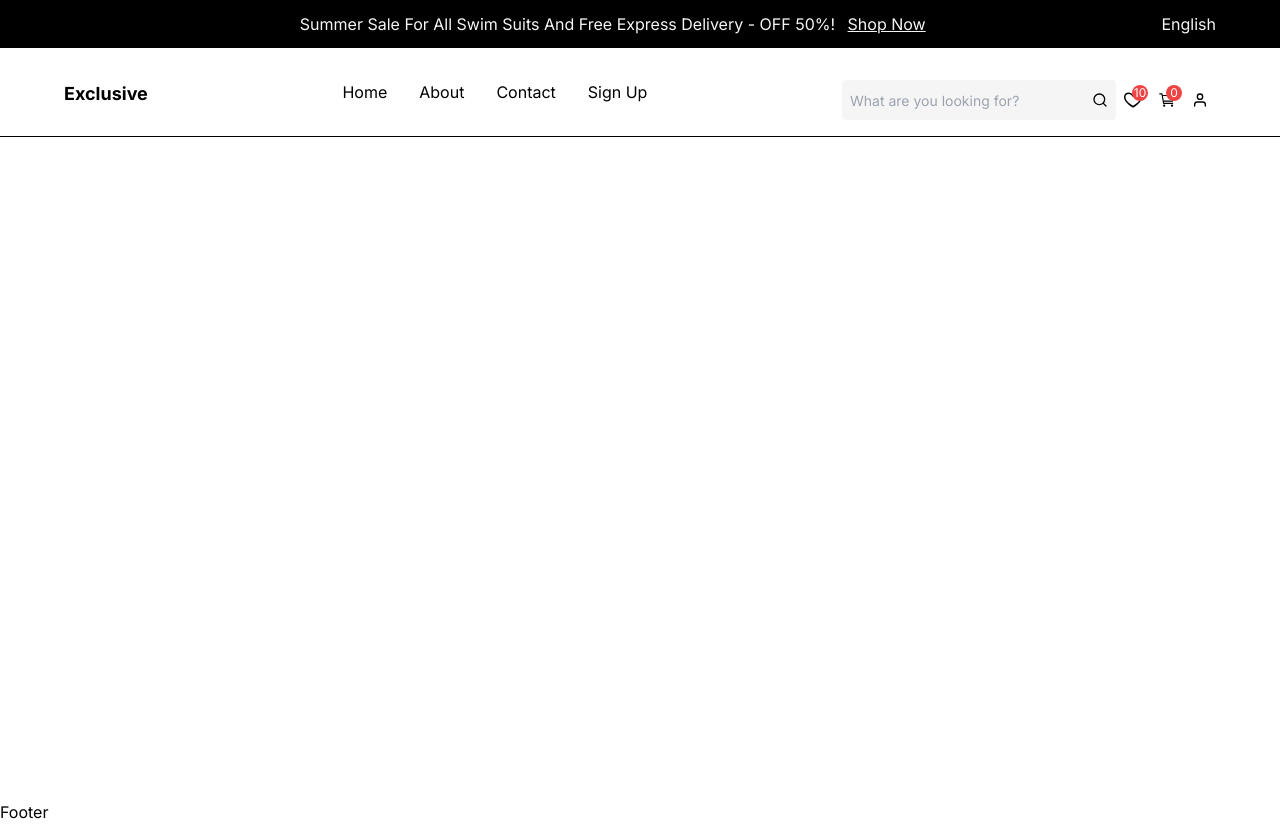
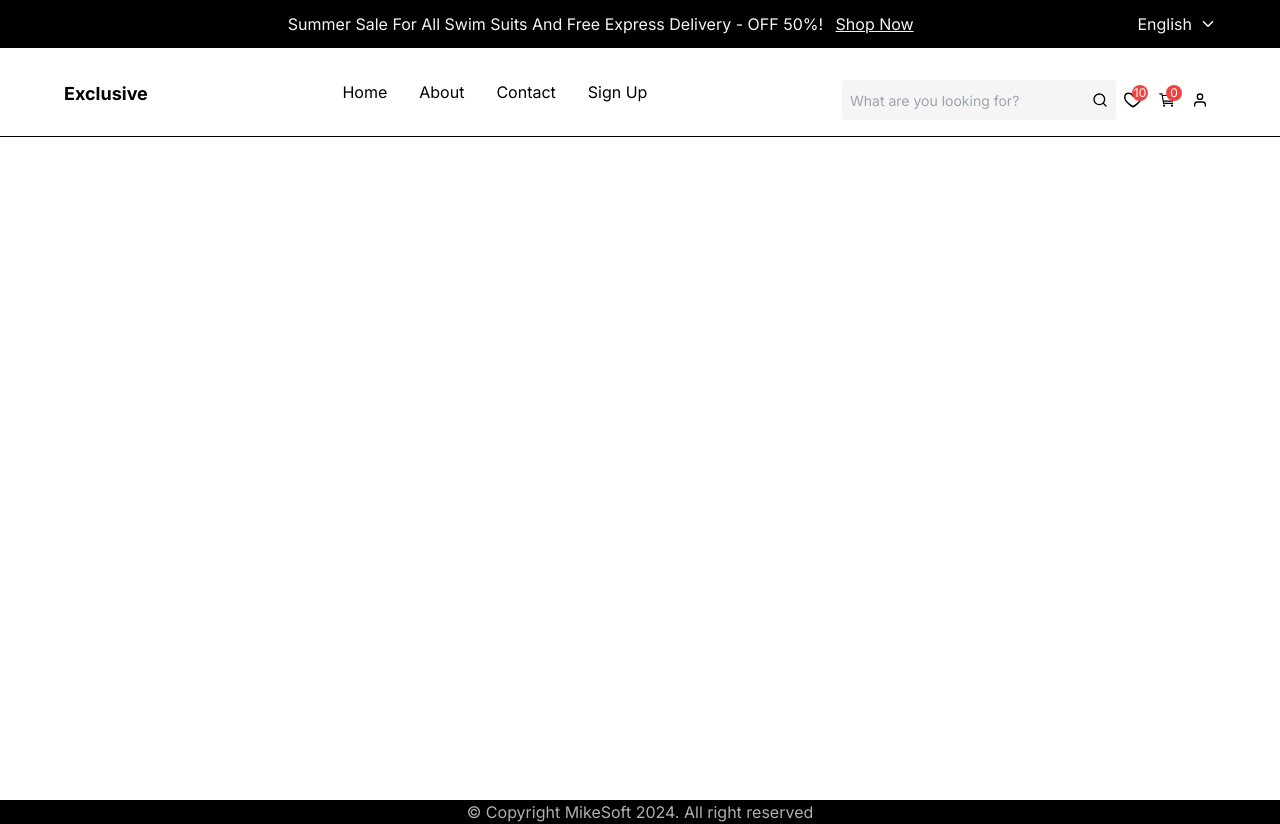
Before and after one commit to darkomike/milena, a Next.js app: page / in a window 1280 px wide. Built offline with nearby package versions, Linux system fonts and the light colour scheme.

Commit message:
nav bar done

```diff
--- a/src/app/globals.css
+++ b/src/app/globals.css
@@ -19,6 +19,7 @@ html {
   --primary-1: #363738;
   --secondary: #F5F5F5;
   --secondary-1: #FEFAF1;
+  --text: #FAFAFA;
   --secondary-2: #db4444;
   --ash: #7d8184;
   --foreground-rgb: #000000;
@@ -72,6 +73,12 @@ body {
 }
 
 
+.copy{
+  color: var(--text);
+  opacity: 0.7;
+  @apply w-full flex flex-row items-center justify-center;
+}
+
 .icon{
   @apply mx-2 cursor-pointer;
 }
--- a/src/app/not-found.js
+++ b/src/app/not-found.js
@@ -1,7 +1,10 @@
-const PageNotFound = () => {
+export const metadata = {
+  title: "Page Not Found",
+  description: "A place to get all your items",
+};
+
+export default function PageNotFound() {
   return (
     <main className="flex min-h-screen flex-col items-center justify-between p-24"></main>
   );
-};
-
-export default PageNotFound;
+}
--- a/src/app/page.js
+++ b/src/app/page.js
@@ -1,7 +1,10 @@
+export const metadata = {
+  title: "MiLena Black",
+  description: "A place to get all your items",
+};
 
 export default function Home() {
   return (
-    <main className="flex min-h-screen flex-col items-center justify-between p-24">
-          </main>
+    <main className="flex min-h-screen flex-col items-center justify-between p-24"></main>
   );
 }
--- a/src/components/Footer.js
+++ b/src/components/Footer.js
@@ -1,7 +1,14 @@
 
 const Footer = () => {
   return (
-    <div>Footer</div>
+    <div className="bg-color-b w-full">
+      {/* First Part */}
+      <div></div>
+      {/* Second Part */}
+      <div className="copy">
+        <p>&#169; Copyright MikeSoft 2024. All right reserved</p>
+      </div>
+    </div>
   )
 }
 
--- a/src/components/NavBar.js
+++ b/src/components/NavBar.js
@@ -8,6 +8,7 @@ import { LuSearch } from "react-icons/lu";
 import { GrFavorite } from "react-icons/gr";
 import { IoCartOutline } from "react-icons/io5";
 import { FiUser } from "react-icons/fi";
+import { IoIosArrowDown } from "react-icons/io";
 
 
 const NavBar = () => {
@@ -38,9 +39,10 @@ const NavBar = () => {
           Summer Sale For All Swim Suits And Free Express Delivery - OFF 50%!{" "}
           <span className=" underline  cursor-pointer pl-2">Shop Now</span>
         </p>
-        <div>
+        <div className="flex flex-row items-center justify-center cursor-pointer">
           {" "}
           <p className="text-color">English</p>
+          <IoIosArrowDown className="text-white ml-2"/>
         </div>
       </div>
 
```
